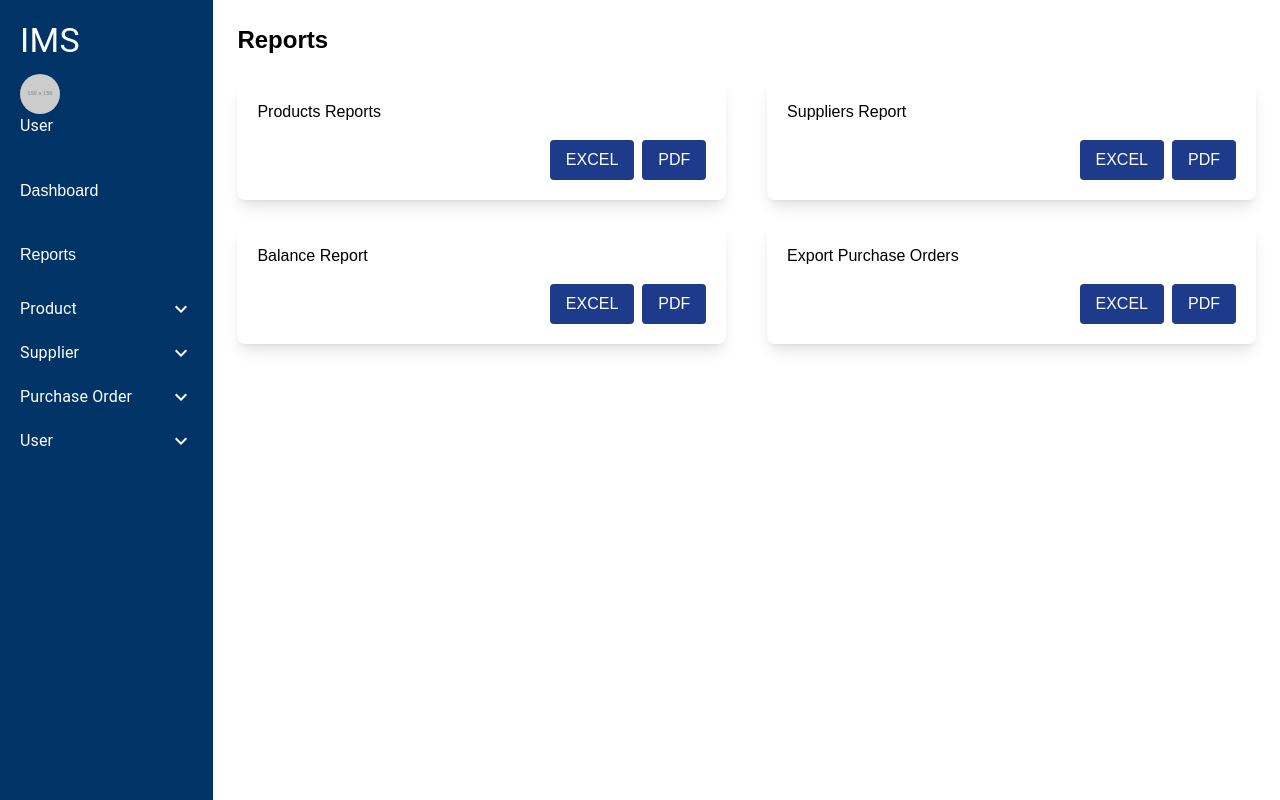
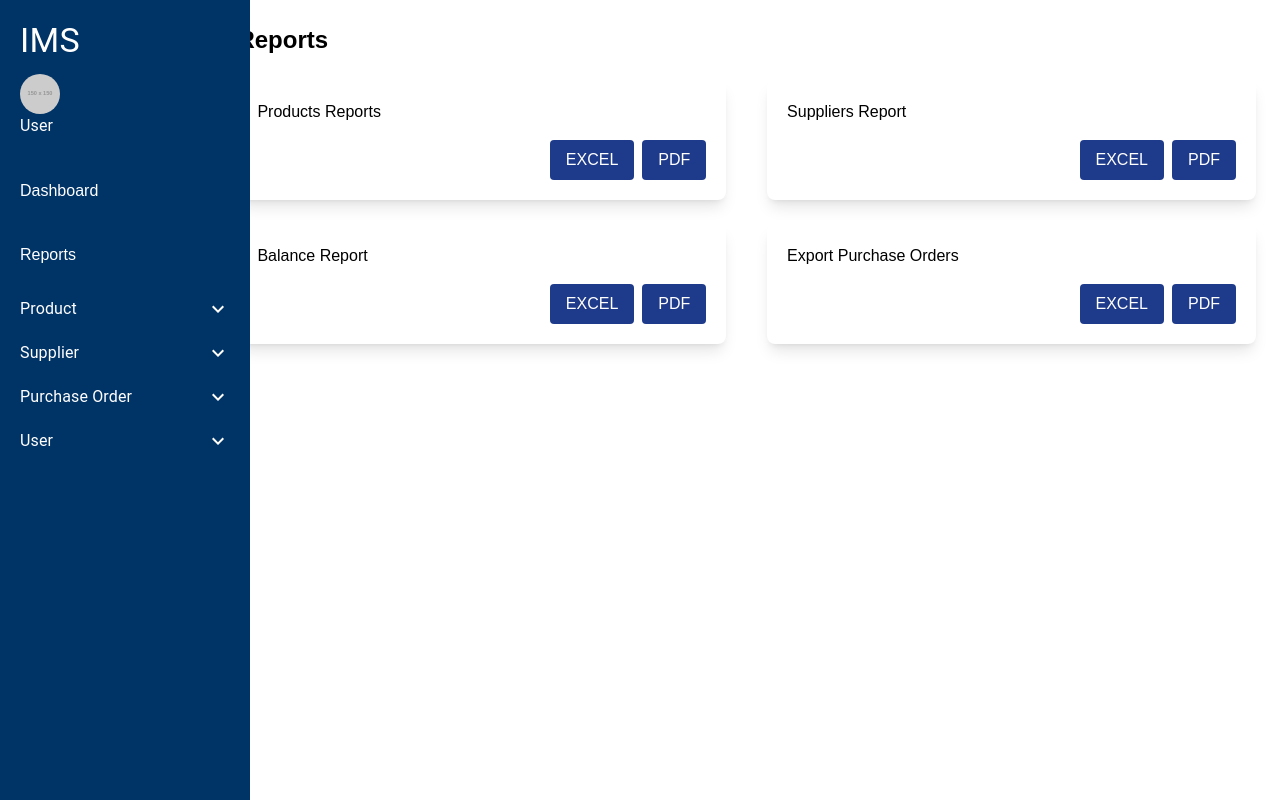
Before and after one commit to elzzbeth04/inventory_management, a React (Create React App) app: page /reports in a window 1280 px wide. Built offline with nearby package versions, Linux system fonts and the light colour scheme.

Commit message:
adjusted sidebar

```diff
--- a/src/components/sidebar.js
+++ b/src/components/sidebar.js
@@ -47,7 +47,20 @@ const Sidebar = () => {
   const isSelected = (option) => selectedOption === option;
 
   return (
-    <Box sx={{ backgroundColor: '#003366', height: '100vh', color: '#fff', padding: '20px', overflowY: 'auto' }}>
+      <Box
+        sx={{
+          backgroundColor: '#003366',
+          minHeight: '100vh',  // Ensures it stretches with the dashboard content
+          width: '250px',      // Fixed width for the sidebar
+          color: '#fff',
+          padding: '20px',
+          position: 'fixed',   // Sticks the sidebar to the left
+          top: 0,              // Ensures it starts from the top
+          left: 0,             // Keeps it aligned to the left
+          overflowY: 'auto'
+        }}
+      >
+
       <Typography variant="h4" gutterBottom>
         IMS
       </Typography>
```
